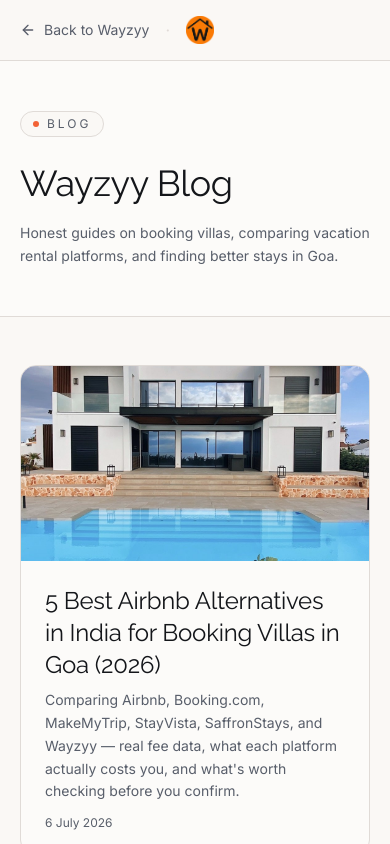
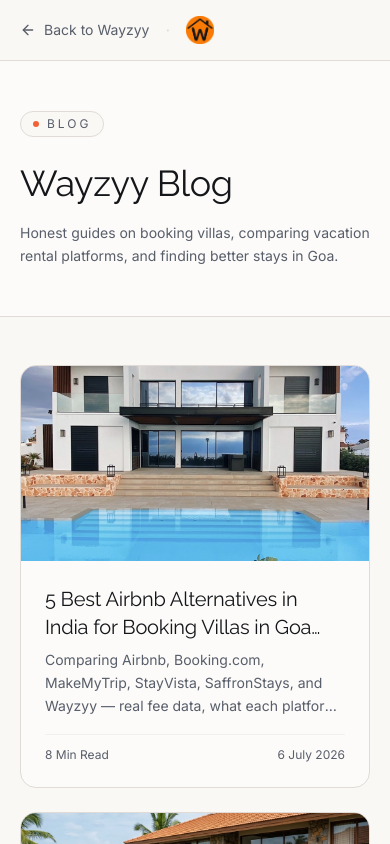
Before and after one commit to wayzyy-project/wayzyy-site, a React (Vite) app: page /blog in a window 390 px wide. Shown: the top 844 px of the page. Built offline with nearby package versions, Linux system fonts and the light colour scheme.

Commit message:
style: update BlogIndex to render articles in a 3-column responsive grid on desktop

```diff
--- a/src/pages/blog/BlogIndex.tsx
+++ b/src/pages/blog/BlogIndex.tsx
@@ -37,7 +37,7 @@ export default function BlogIndex() {
         </div>
 
         <div className="border-b border-border bg-card/40 py-12 sm:py-16">
-          <div className="container max-w-3xl">
+          <div className="container max-w-7xl">
             <div className="mb-4 inline-flex items-center gap-2 rounded-full border border-border bg-background px-3 py-1 text-xs uppercase tracking-[0.25em] text-muted-foreground">
               <span className="h-1.5 w-1.5 rounded-full bg-ember" />
               Blog
@@ -51,12 +51,12 @@ export default function BlogIndex() {
           </div>
         </div>
 
-        <div className="container max-w-3xl py-12 sm:py-16 grid gap-8">
+        <div className="container max-w-7xl py-12 sm:py-16 grid gap-6 grid-cols-1 md:grid-cols-2 lg:grid-cols-3">
           {blogPosts.map((post) => (
             <Link
               key={post.slug}
               to={`/blog/${post.slug}`}
-              className="group block rounded-2xl border border-border bg-card/40 overflow-hidden hover:border-ember/60 transition-colors"
+              className="group flex flex-col h-full rounded-2xl border border-border bg-card/40 overflow-hidden hover:border-ember/60 transition-colors"
             >
               <img
                 src={post.heroImage}
@@ -64,18 +64,23 @@ export default function BlogIndex() {
                 className="w-full aspect-video object-cover"
                 loading="lazy"
               />
-              <div className="p-6">
-                <h2 className="font-display text-2xl text-foreground group-hover:text-ember transition-colors">
+              <div className="p-6 flex flex-col flex-grow">
+                <h2 className="font-display text-xl text-foreground group-hover:text-ember transition-colors line-clamp-2">
                   {post.title}
                 </h2>
-                <p className="mt-2 text-sm text-muted-foreground leading-relaxed">{post.description}</p>
-                <p className="mt-3 text-xs text-muted-foreground">
-                  {new Date(post.publishedDate).toLocaleDateString("en-IN", {
-                    year: "numeric",
-                    month: "long",
-                    day: "numeric",
-                  })}
+                <p className="mt-2 text-sm text-muted-foreground leading-relaxed flex-grow line-clamp-3">
+                  {post.description}
                 </p>
+                <div className="mt-4 flex items-center justify-between text-xs text-muted-foreground border-t border-border/40 pt-3">
+                  <span>{post.readTime}</span>
+                  <span>
+                    {new Date(post.publishedDate).toLocaleDateString("en-IN", {
+                      year: "numeric",
+                      month: "long",
+                      day: "numeric",
+                    })}
+                  </span>
+                </div>
               </div>
             </Link>
           ))}
```
